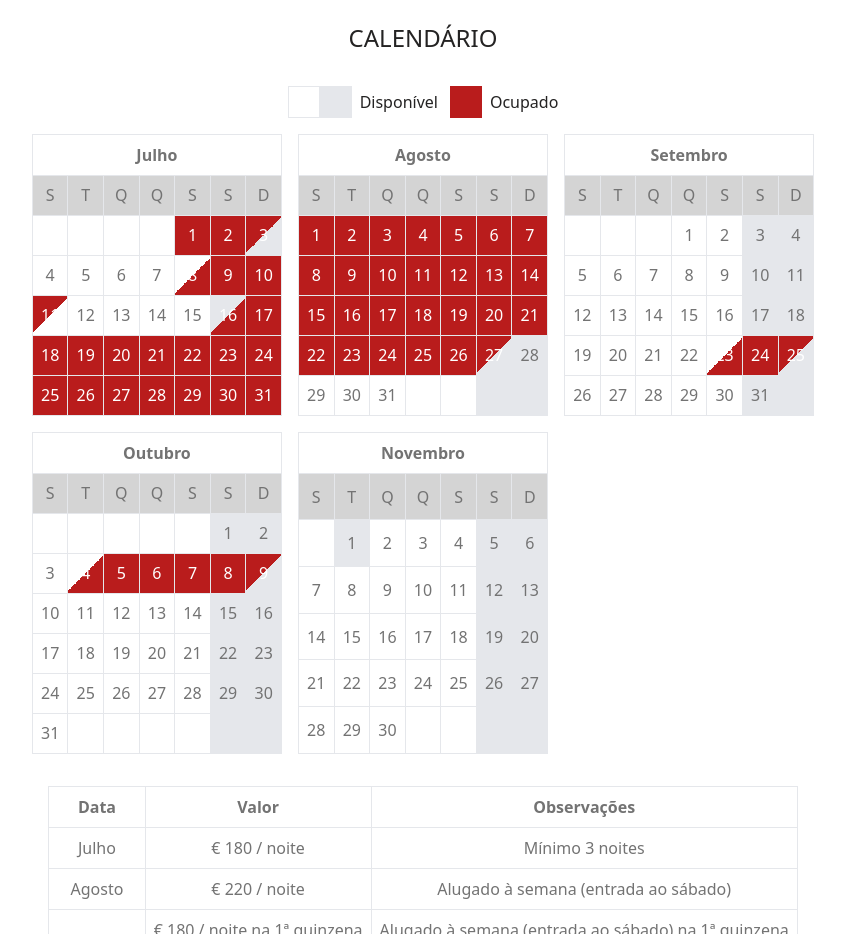
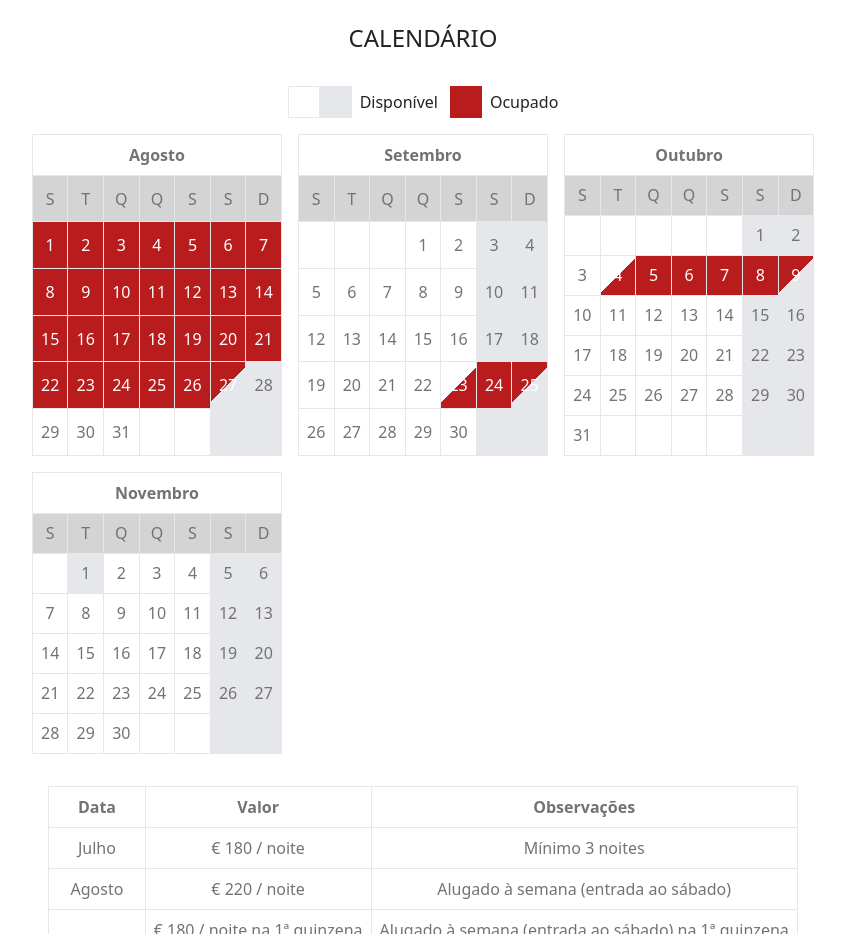
Before and after one commit to pedropalmares/casadaslameirinhas, a website: page index.html in a window 1280 px wide. Shown: the part 6200-7134 px from the top of the page, without its empty margins (217-1062 px from the left). Drawn offline with Linux system fonts and the light colour scheme; some packages are replaced by stand-ins of ours.

Commit message:
adicionar ogi, retirar julho

```diff
--- a/index.html
+++ b/index.html
@@ -31,6 +31,10 @@
     <meta name="msapplication-TileColor" content="#FFFFFF">
     <meta name="msapplication-TileImage" content="/favicon-144.png">
     <meta name="msapplication-config" content="/browserconfig.xml">
+    <meta property="og:title" content="Casa das Lameirinhas" />
+    <meta property="og:type" content="website" />
+    <meta property="og:image" content="/images/fora1.png" />
+    <meta property="og:url" content="https://www.casadaslameirinhas.com/" />
 
     <link rel="preconnect" href="https://fonts.googleapis.com">
     <link rel="preconnect" href="https://fonts.gstatic.com" crossorigin>
@@ -574,7 +578,7 @@
                     </tbody>
                 </table> -->
 
-                <table class="month">
+                <!-- <table class="month">
                     <thead>
                         <th colspan="7" class="month-header">Julho</th>
                     </thead>
@@ -642,7 +646,7 @@
                             <td class="occupied">31</td>
                         </tr>
                     </tbody>
-                </table>
+                </table> -->
 
                 <table class="month">
                     <thead>
@@ -768,7 +772,7 @@
                             <td>28</td>
                             <td>29</td>
                             <td>30</td>
-                            <td class="dayoff">31</td>
+                            <td class="dayoff"></td>
                             <td class="dayoff"></td>
                         </tr>
                     </tbody>
```
